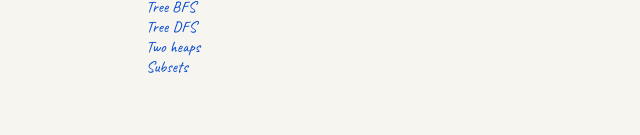
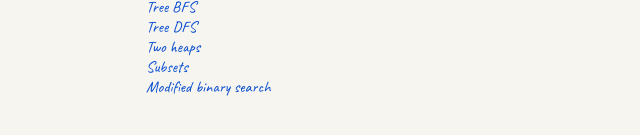
Before and after one commit to YEriin/rspot, an Astro site in the folder apps/blog/: page /algorithm in a window 1280 px wide. Shown: the part 275-410 px from the top of the page, without its empty margins (278-918 px from the left). Built offline with nearby package versions, Linux system fonts and the light colour scheme; Astro itself is replaced by a stand-in of ours.

Commit message:
feat: add Modified binary search

```diff
--- a/apps/blog/src/pages/algorithm.astro
+++ b/apps/blog/src/pages/algorithm.astro
@@ -16,6 +16,7 @@ import Layout from "../layouts/Layout.astro";
       <section>Tree DFS</section>
       <section>Two heaps</section>
       <section>Subsets</section>
+      <section>Modified binary search</section>
       <section></section>
     </div>
   </main>
```
